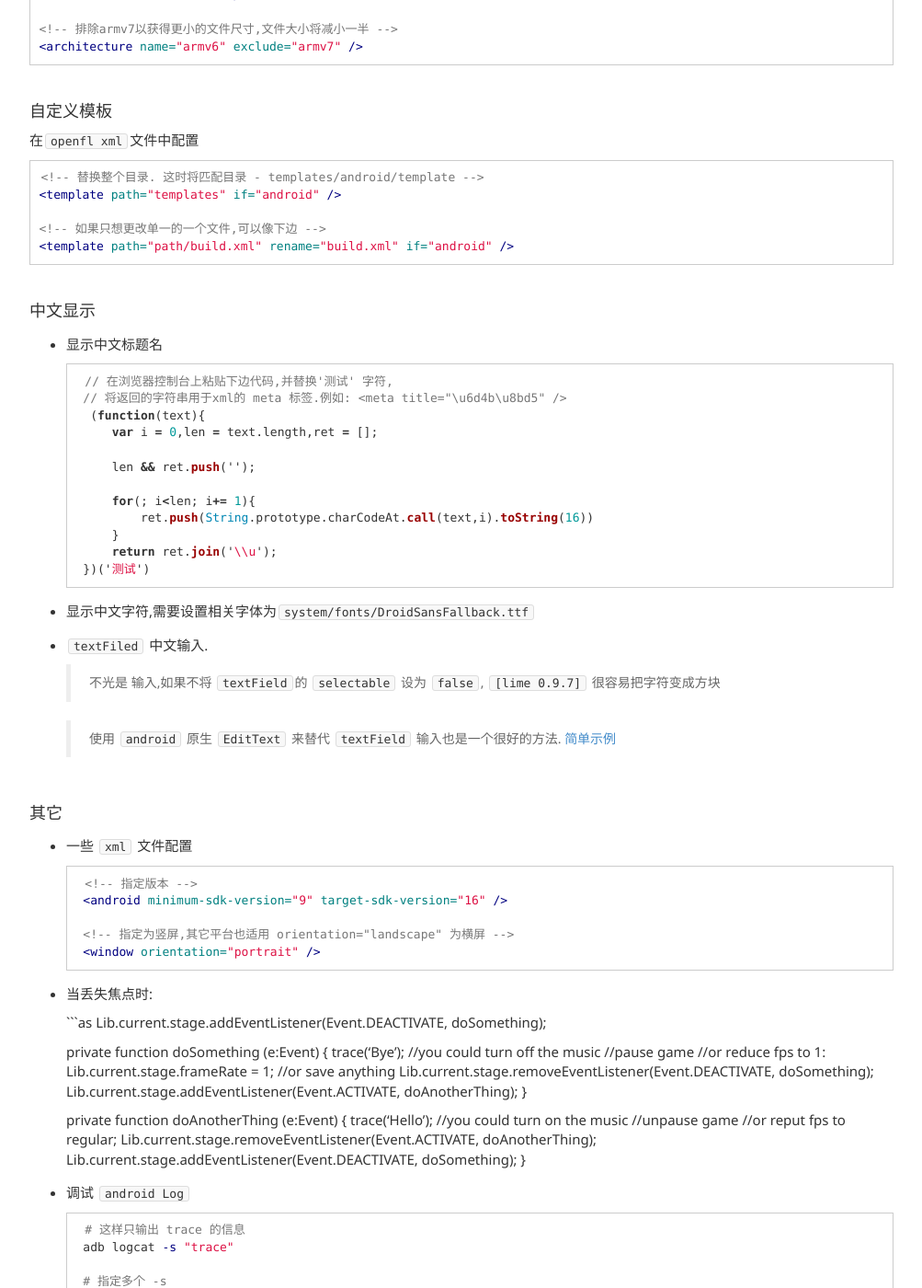
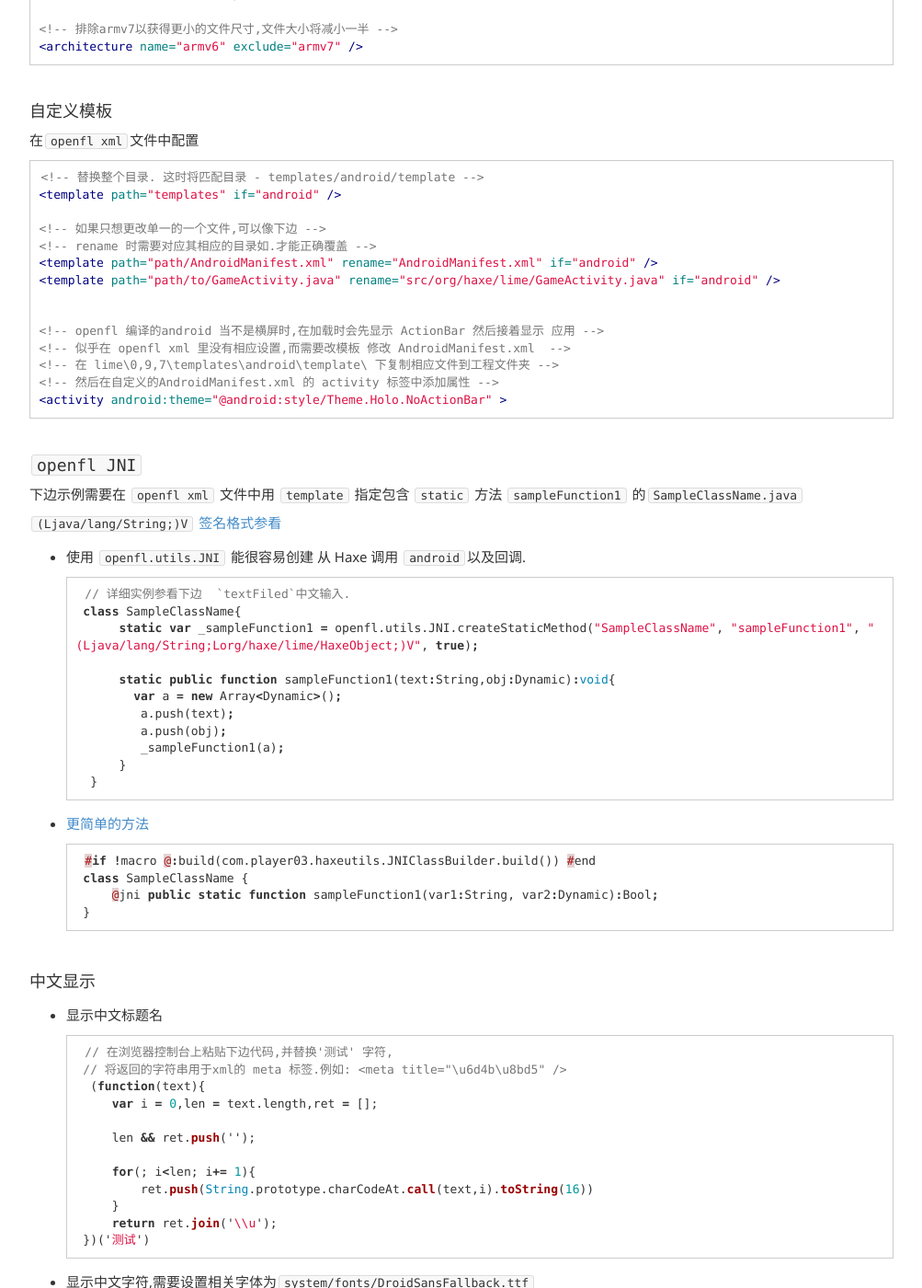
Before and after one commit to R32/r32.github.io, a Jekyll site: the page built from _posts/2014-05-10-tips-openfl-android.markdown, in a window 1280 px wide and 1400 px high, scrolled down 579 px. Shown: the whole window at 92% size, without its empty margins (138-1141 px from the left). Built offline with Jekyll 4.4.1, drawn with Linux system fonts in a browser that asks for light colours; Markdown is read by kramdown in place of the engine named in the settings.

Commit message:
post update

````diff
--- a/_posts/2014-05-10-tips-openfl-android.markdown
+++ b/_posts/2014-05-10-tips-openfl-android.markdown
@@ -23,6 +23,7 @@ categories: haxe
 
 [create certificate]:http://www.openfl.org/archive/community/general-discussion/openfl-android-singing-guide/
 <!-- more -->
+
 
 
 <br />
@@ -53,8 +54,53 @@ categories: haxe
 <template path="templates" if="android" />
 
 <!-- 如果只想更改单一的一个文件,可以像下边 -->
-<template path="path/build.xml" rename="build.xml" if="android" />
+<!-- rename 时需要对应其相应的目录如.才能正确覆盖 -->
+<template path="path/AndroidManifest.xml" rename="AndroidManifest.xml" if="android" />
+<template path="path/to/GameActivity.java" rename="src/org/haxe/lime/GameActivity.java" if="android" />
+
+
+<!-- openfl 编译的android 当不是横屏时,在加载时会先显示 ActionBar 然后接着显示 应用 -->
+<!-- 似乎在 openfl xml 里没有相应设置,而需要改模板 修改 AndroidManifest.xml  -->
+<!-- 在 lime\0,9,7\templates\android\template\ 下复制相应文件到工程文件夹 -->
+<!-- 然后在自定义的AndroidManifest.xml 的 activity 标签中添加属性 -->
+<activity android:theme="@android:style/Theme.Holo.NoActionBar" >
 ```
+
+
+<br />
+
+#### `openfl JNI`
+
+下边示例需要在 `openfl xml` 文件中用 `template` 指定包含 `static` 方法 `sampleFunction1` 的`SampleClassName.java`
+
+
+`(Ljava/lang/String;)V` [签名格式参看](http://blog.csdn.net/freedom2028/article/details/7772141)
+
+
+ * 使用 `openfl.utils.JNI` 能很容易创建 从 Haxe 调用 `android`以及回调.
+
+	```as
+	// 详细实例参看下边  `textFiled`中文输入.
+	class SampleClassName{
+		 static var _sampleFunction1 = openfl.utils.JNI.createStaticMethod("SampleClassName", "sampleFunction1", "(Ljava/lang/String;Lorg/haxe/lime/HaxeObject;)V", true);
+
+		 static public function sampleFunction1(text:String,obj:Dynamic):void{
+		 	var a = new Array<Dynamic>();
+			a.push(text);
+			a.push(obj);
+			_sampleFunction1(a);
+		 }
+	 }
+	```
+ * [更简单的方法](https://github.com/player-03/haxeutils#jniclassbuilderhx)
+
+	```as
+	#if !macro @:build(com.player03.haxeutils.JNIClassBuilder.build()) #end
+	class SampleClassName {
+	    @jni public static function sampleFunction1(var1:String, var2:Dynamic):Bool;
+	}
+	```
+
 
 
 <br />
@@ -138,3 +184,6 @@ categories: haxe
 	```
 
  * 其它的以后再添加....
+
+
+ <br />
````
Also changed, not shown: _posts/2014-05-13-tips-on-haxe.markdown (+29 -2 lines).
